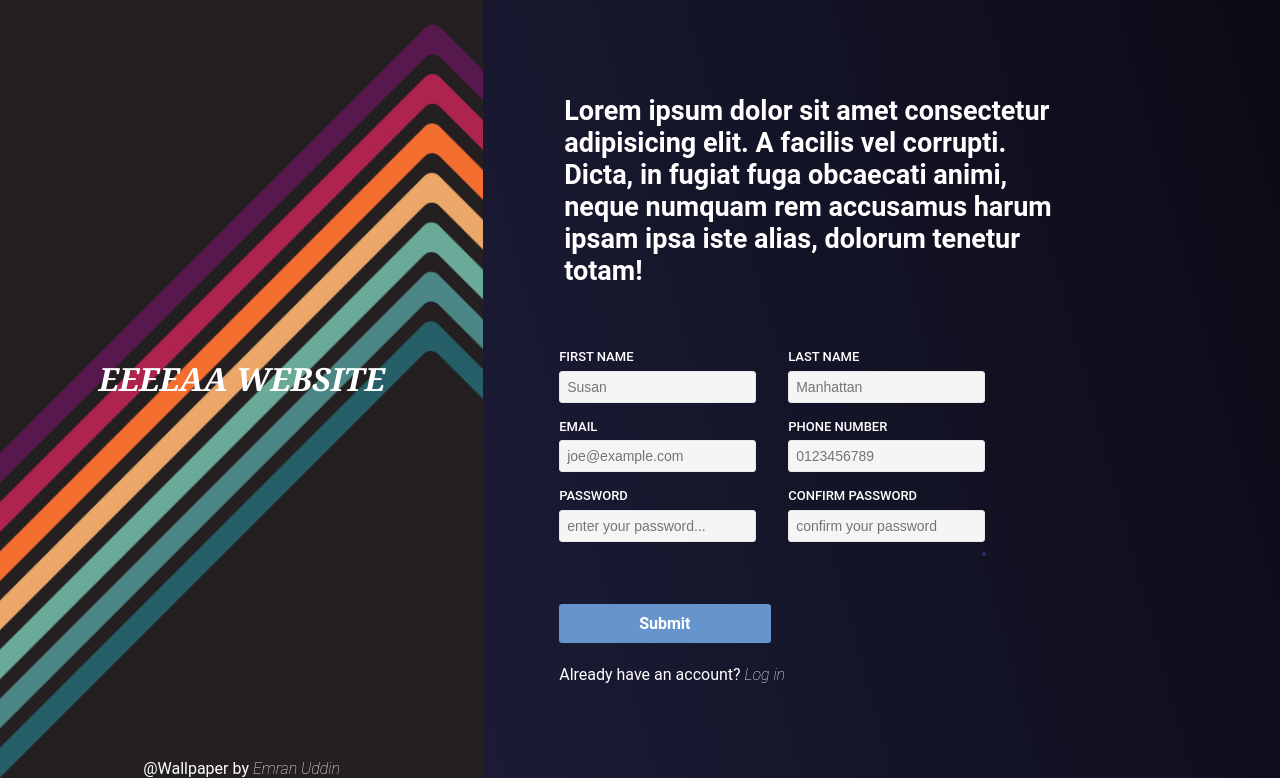
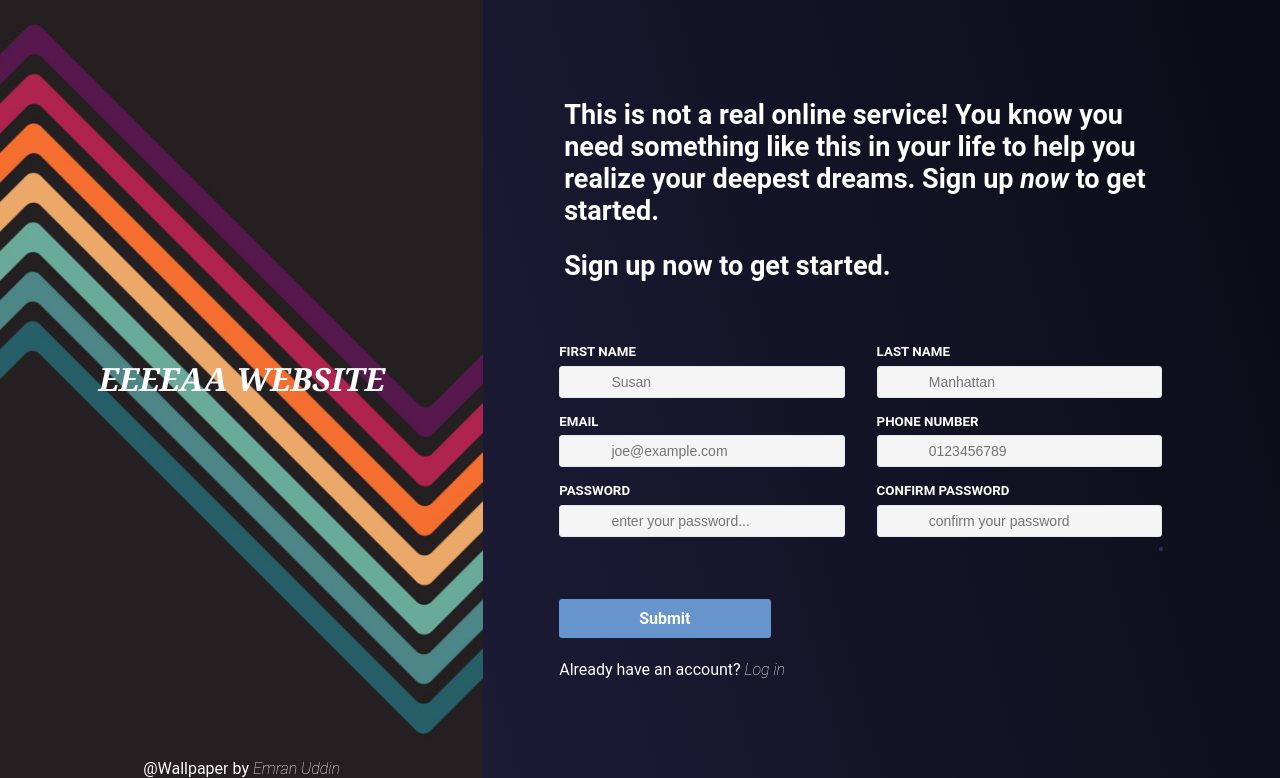
Before and after one commit to eeeeaa/sign-up-form, a plain HTML site: page index.html in a window 1280 px wide. Shown: the part 22-800 px from the top of the page. Drawn offline with Linux system fonts and the light colour scheme; a web font is replaced by a local one.

Commit message:
Change input box size
Change input box size and fix white space

```diff
--- a/css/style.css
+++ b/css/style.css
@@ -1,3 +1,4 @@
+@import url('https://fonts.googleapis.com/css?family=Mooli');
 :root {
     --left-side-width: 40vw;
     --left-side-height: 40vh;
@@ -6,9 +7,12 @@
     --right-side-height: 60vh;
 
     --start-margin: 2.5em;
+
+    font-family: Mooli, Roboto, sans-serif;
     color: white;
 }
 
+/*Animations*/
 @keyframes fadeIn {
     0% {
         opacity: 0;
@@ -19,15 +23,38 @@
     }
 }
 
+.header-info-text,
+.form-content,
+.form-footer {
+    opacity: 0;
+    animation: fadeIn ease 1s;
+    animation-fill-mode: forwards;
+}
+
+.header-info-text {
+    animation-delay: 100ms;
+}
+
+.form-content {
+    animation-delay: 300ms;
+}
+
+.form-footer {
+    animation-delay: 500ms;
+}
+
+.span-fade-in-out{
+    opacity: 0;
+    transition: opacity 1s ease;
+ }
+
+/*Styling*/
 body {
     margin: 0;
-    font-family: Roboto, sans-serif;
     min-height: 100vh;
     display: flex;
     flex-direction: column;
     justify-content: space-between;
-    background-attachment: fixed;
-    background: center/cover no-repeat url(../img/vecteezy_abstract-colorful-70s-background-vector-vintage-retro_21672511.jpg);
 }
 
 .hidden,
@@ -50,6 +77,7 @@ a {
     justify-content: center;
     align-items: center;
     color: white;
+    background: center/cover no-repeat url(../img/vecteezy_abstract-colorful-70s-background-vector-vintage-retro_21672511.jpg);
 }
 
 .left-side-content .page-logo {
@@ -75,37 +103,18 @@ a {
     background: linear-gradient(75deg, rgb(27, 27, 54), rgb(11, 11, 22));
 }
 
-.header-info-text,
-.form-content,
-.form-footer {
-    opacity: 0;
-    animation: fadeIn ease 1s;
-    animation-fill-mode: forwards;
-}
-
-.header-info-text {
-    animation-delay: 100ms;
-}
-
-.form-content {
-    animation-delay: 300ms;
-}
-
-.form-footer {
-    animation-delay: 500ms;
-}
-
 .header-info-text {
     margin-left: var(--start-margin);
     margin-right: var(--start-margin);
     font-size: large;
-    max-width: 500px;
+    max-width: 600px;
 }
 
 .form-content {
     display: flex;
     justify-content: space-between;
     flex-direction: column;
+    flex-wrap: wrap;
     align-items: center;
     padding: var(--start-margin);
     gap: 1em;
@@ -113,8 +122,8 @@ a {
 
 .form-content label {
     display: block;
-    font-size: small;
-    font-weight: 500;
+    font-size: smaller;
+    font-weight: 600;
     margin-bottom: 0.5em;
 }
 
@@ -125,7 +134,7 @@ a {
     background-color: #f5f5f5;
     border: 1px solid #E5E7EB;
     border-radius: 3px;
-    padding: 7px;
+    padding: 7px 4vw;
     font-size: 14px;
 
 }
@@ -212,17 +221,10 @@ a {
     }
 
     .form-content {
-        justify-content: start;
+        justify-content: space-between;
         align-items: start;
         flex-direction: row;
         gap: 2em;
-    }
-
-    .form-content label {
-        display: flex;
-        text-align: right;
-        width: 100%;
-        padding-right: 50%;
     }
 
     .form-footer .submit-button {
--- a/index.html
+++ b/index.html
@@ -15,7 +15,10 @@
     </div>
     <div class="right-side-content">
         <div class="header-info-text">
-            <h2>Lorem ipsum dolor sit amet consectetur adipisicing elit. A facilis vel corrupti. Dicta, in fugiat fuga obcaecati animi, neque numquam rem accusamus harum ipsam ipsa iste alias, dolorum tenetur totam!</h2>
+            <h2>This is not a real online service!
+                You know you need something like this in your life
+                to help you realize your deepest dreams. Sign up <i>now</i> to get started. </h2>
+            <h2>Sign up now to get started.</h2>
         </div>
         <div>
             <form action="" method="post">
--- a/js/loginform.js
+++ b/js/loginform.js
@@ -6,13 +6,14 @@ const wrongPassAlert = document.querySelector('#wrong-pass-alert');
 function validatePassword(){
     let currentPass = password.value;
     let currentConfirm = confirmPassword.value;
-    if (currentPass != currentConfirm) {
-        wrongPassAlert.textContent
-            = '☒ Not Match';
+    if(currentPass == "" || currentConfirm == ""){
+        wrongPassAlert.textContent = "Please enter password";
+    } else if (currentPass != currentConfirm) {
+        wrongPassAlert.textContent = '☒ Not Match';
     } else {
-        wrongPassAlert.textContent =
-            '🗹 Matched';
+        wrongPassAlert.textContent = '🗹 Matched';
     }
+    //wrongPassAlert.classList.toggle("span-fade-in-out");
     return currentPass != currentConfirm;
 }
 
```
